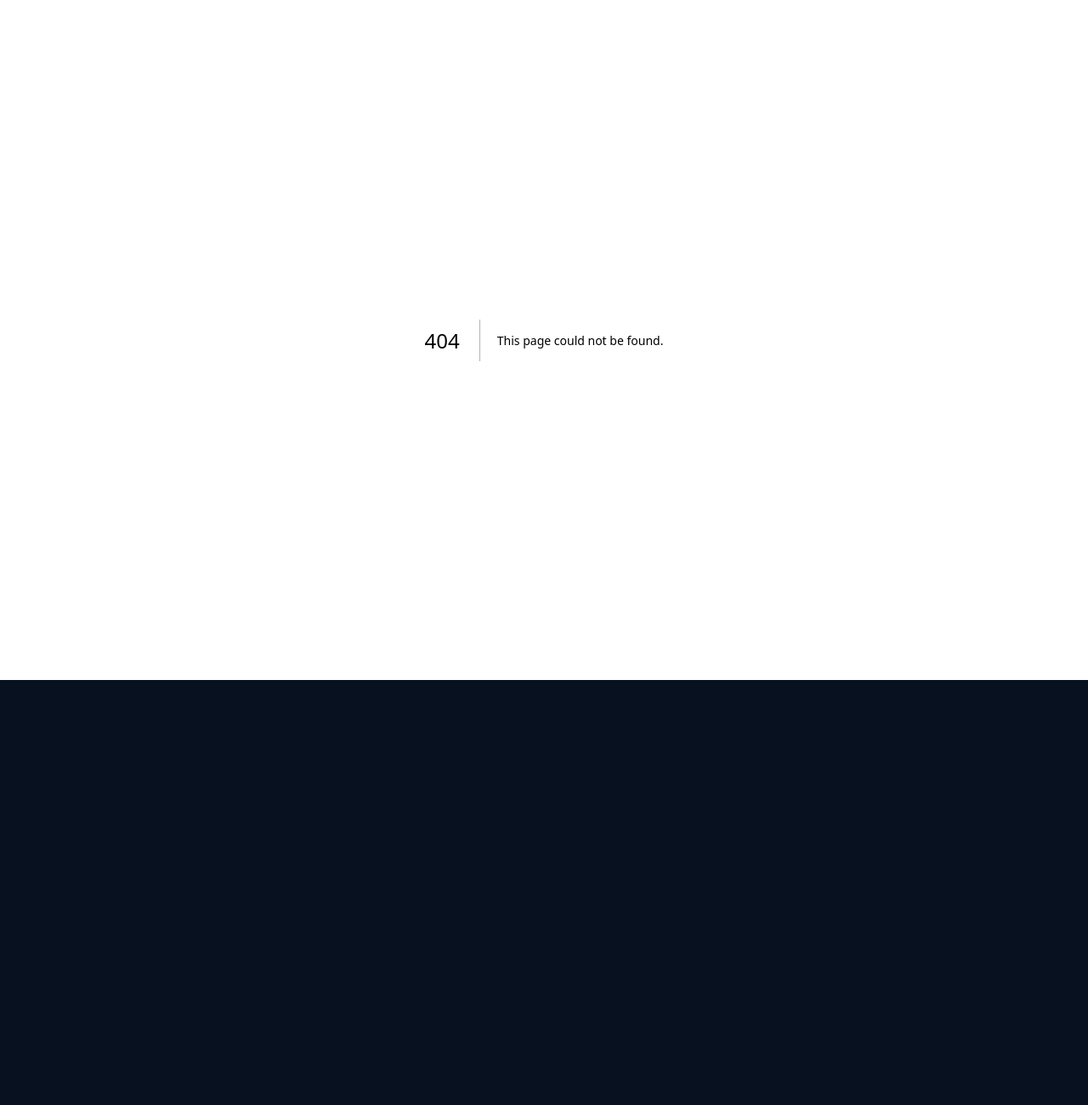
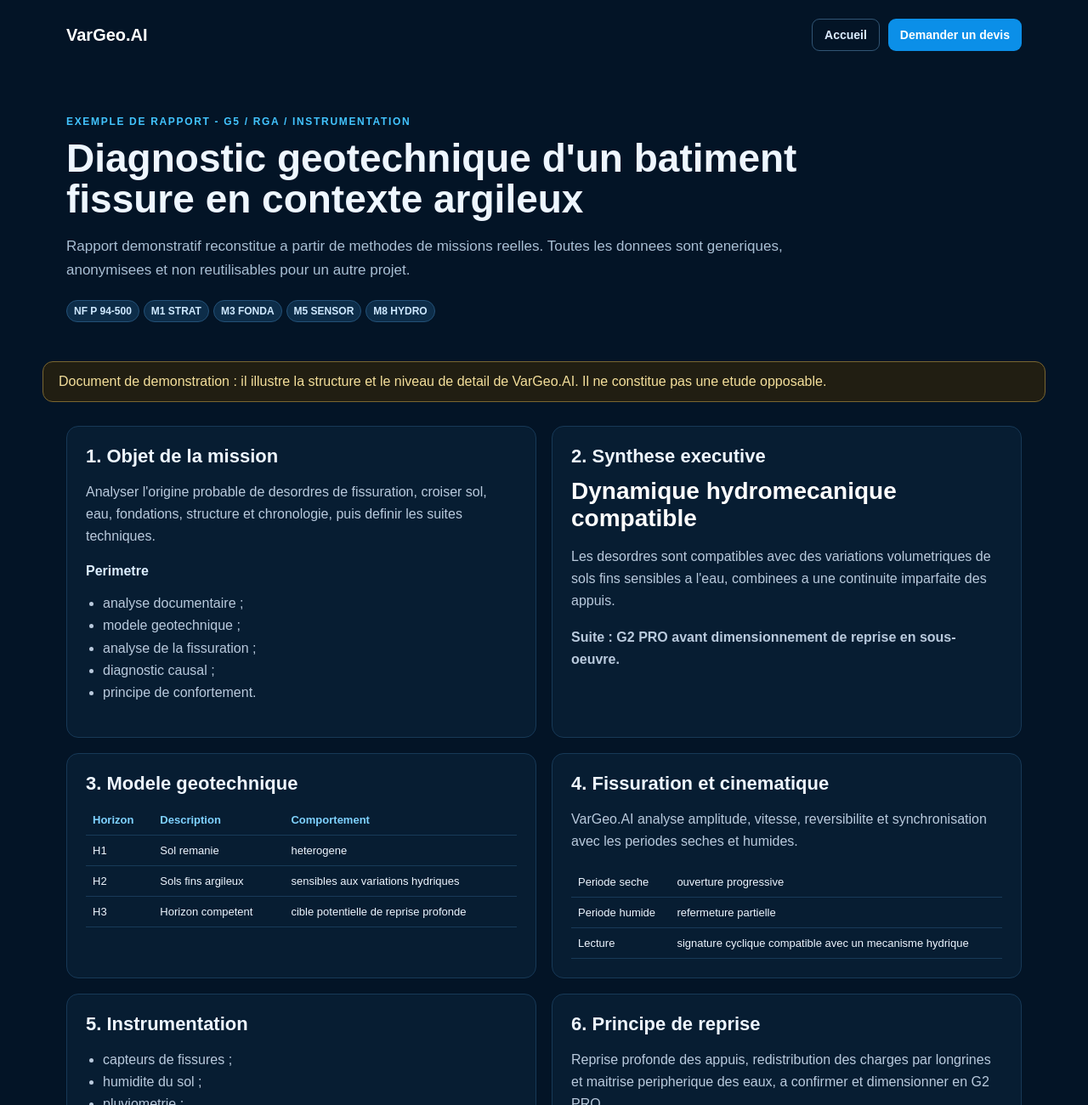
Before and after one commit to StibFrance/vargeo-ai, a Next.js app: page /exemples/g5-rga in a window 1280 px wide. Before the commit this address had no page. Shown: the top 1300 px of the page at 85% size. Before the commit the page ends 800 px from the top, so only its background shows below. Built offline with nearby package versions, Linux system fonts and the light colour scheme.

Commit message:
Add public G5 RGA example report

```diff
--- /dev/null
+++ b/src/app/exemples/g5-rga/page.tsx
@@ -0,0 +1,32 @@
+import Link from "next/link";
+import styles from "../report.module.css";
+
+export const metadata={title:"Exemple de rapport G5 RGA - VarGeo.AI"};
+
+export default function G5Example(){
+  return <main className={styles.page}>
+    <header className={styles.nav}>
+      <Link href="/" className={styles.brand}>VarGeo.AI</Link>
+      <div className={styles.navlinks}><Link href="/" className={styles.btnAlt}>Accueil</Link><Link href="/#devis" className={styles.btn}>Demander un devis</Link></div>
+    </header>
+    <section className={styles.hero}>
+      <div className={styles.eyebrow}>Exemple de rapport - G5 / RGA / Instrumentation</div>
+      <h1>Diagnostic geotechnique d'un batiment fissure en contexte argileux</h1>
+      <p className={styles.lead}>Rapport demonstratif reconstitue a partir de methodes de missions reelles. Toutes les donnees sont generiques, anonymisees et non reutilisables pour un autre projet.</p>
+      <div><span className={styles.badge}>NF P 94-500</span><span className={styles.badge}>M1 STRAT</span><span className={styles.badge}>M3 FONDA</span><span className={styles.badge}>M5 SENSOR</span><span className={styles.badge}>M8 HYDRO</span></div>
+    </section>
+    <div className={styles.warning}>Document de demonstration : il illustre la structure et le niveau de detail de VarGeo.AI. Il ne constitue pas une etude opposable.</div>
+    <section className={styles.report}>
+      <div className={styles.grid}>
+        <article className={styles.card}><h2>1. Objet de la mission</h2><p>Analyser l'origine probable de desordres de fissuration, croiser sol, eau, fondations, structure et chronologie, puis definir les suites techniques.</p><h3>Perimetre</h3><ul className={styles.list}><li>analyse documentaire ;</li><li>modele geotechnique ;</li><li>analyse de la fissuration ;</li><li>diagnostic causal ;</li><li>principe de confortement.</li></ul></article>
+        <article className={styles.card}><h2>2. Synthese executive</h2><div className={styles.kpi}>Dynamique hydromecanique compatible</div><p>Les desordres sont compatibles avec des variations volumetriques de sols fins sensibles a l'eau, combinees a une continuite imparfaite des appuis.</p><p className={styles.statusWarn}>Suite : G2 PRO avant dimensionnement de reprise en sous-oeuvre.</p></article>
+        <article className={styles.card}><h2>3. Modele geotechnique</h2><table className={styles.table}><thead><tr><th>Horizon</th><th>Description</th><th>Comportement</th></tr></thead><tbody><tr><td>H1</td><td>Sol remanie</td><td>heterogene</td></tr><tr><td>H2</td><td>Sols fins argileux</td><td>sensibles aux variations hydriques</td></tr><tr><td>H3</td><td>Horizon competent</td><td>cible potentielle de reprise profonde</td></tr></tbody></table></article>
+        <article className={styles.card}><h2>4. Fissuration et cinematique</h2><p>VarGeo.AI analyse amplitude, vitesse, reversibilite et synchronisation avec les periodes seches et humides.</p><table className={styles.table}><tbody><tr><td>Periode seche</td><td>ouverture progressive</td></tr><tr><td>Periode humide</td><td>refermeture partielle</td></tr><tr><td>Lecture</td><td>signature cyclique compatible avec un mecanisme hydrique</td></tr></tbody></table></article>
+        <article className={styles.card}><h2>5. Instrumentation</h2><ul className={styles.list}><li>capteurs de fissures ;</li><li>humidite du sol ;</li><li>pluviometrie ;</li><li>teletransmission ;</li><li>seuils d'alerte.</li></ul><p className={styles.statusOk}>Objectif : mesurer la stabilisation avant et apres travaux.</p></article>
+        <article className={styles.card}><h2>6. Principe de reprise</h2><p>Reprise profonde des appuis, redistribution des charges par longrines et maitrise peripherique des eaux, a confirmer et dimensionner en G2 PRO.</p><div className={styles.formula}>G5 = diagnostic + principe de solution{"\n"}G2 PRO = dimensionnement{"\n"}G3 = execution{"\n"}G4 = supervision</div></article>
+        <article className={[styles.card,styles.full].join(" ")}><h2>7. Conclusion VarGeo.AI</h2><table className={styles.table}><thead><tr><th>Point</th><th>Decision</th><th>Statut</th></tr></thead><tbody><tr><td>Mecanisme RGA</td><td>compatible et contributif</td><td className={styles.statusWarn}>A suivre</td></tr><tr><td>Gestion des eaux</td><td>action prioritaire</td><td className={styles.statusWarn}>Requise</td></tr><tr><td>RSO</td><td>principe pertinent</td><td className={styles.statusWarn}>G2 PRO</td></tr><tr><td>Instrumentation</td><td>recommandee</td><td className={styles.statusOk}>OK</td></tr></tbody></table></article>
+      </div>
+    </section>
+    <footer className={styles.footer}>VarGeo.AI - Exemple technique reconstitue</footer>
+  </main>;
+}
```
